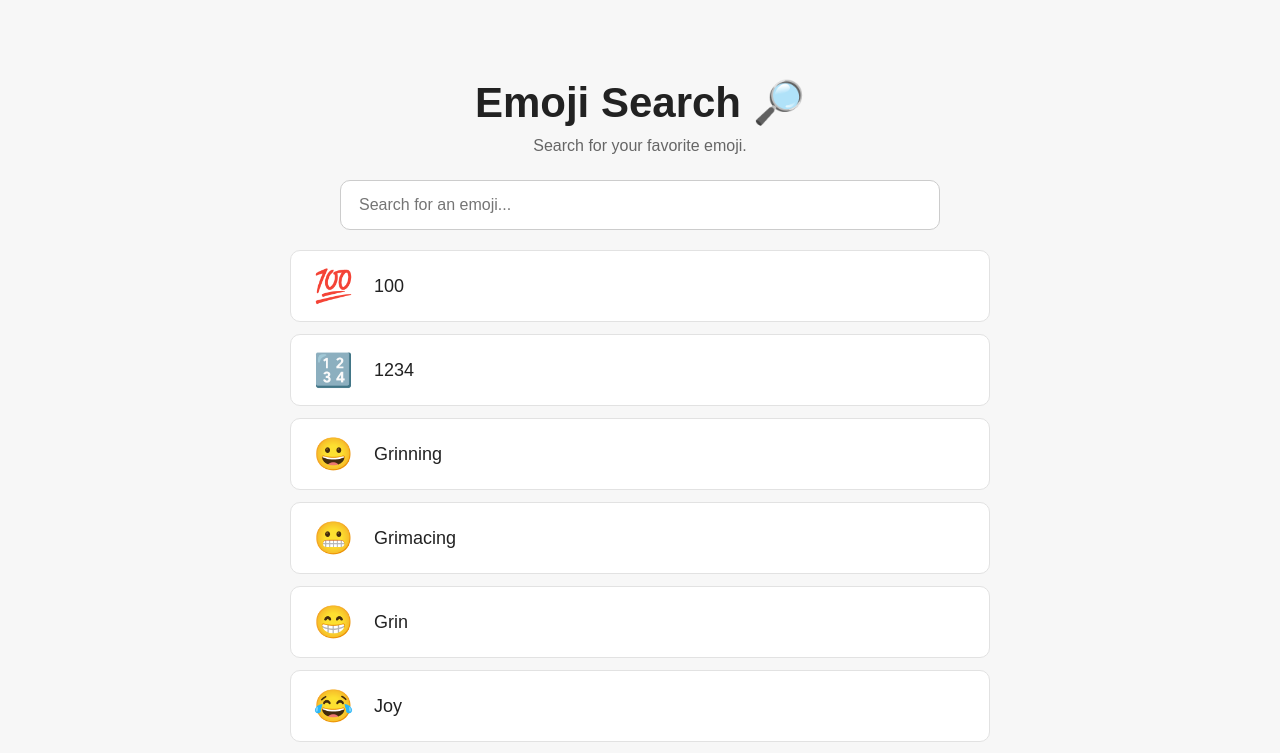
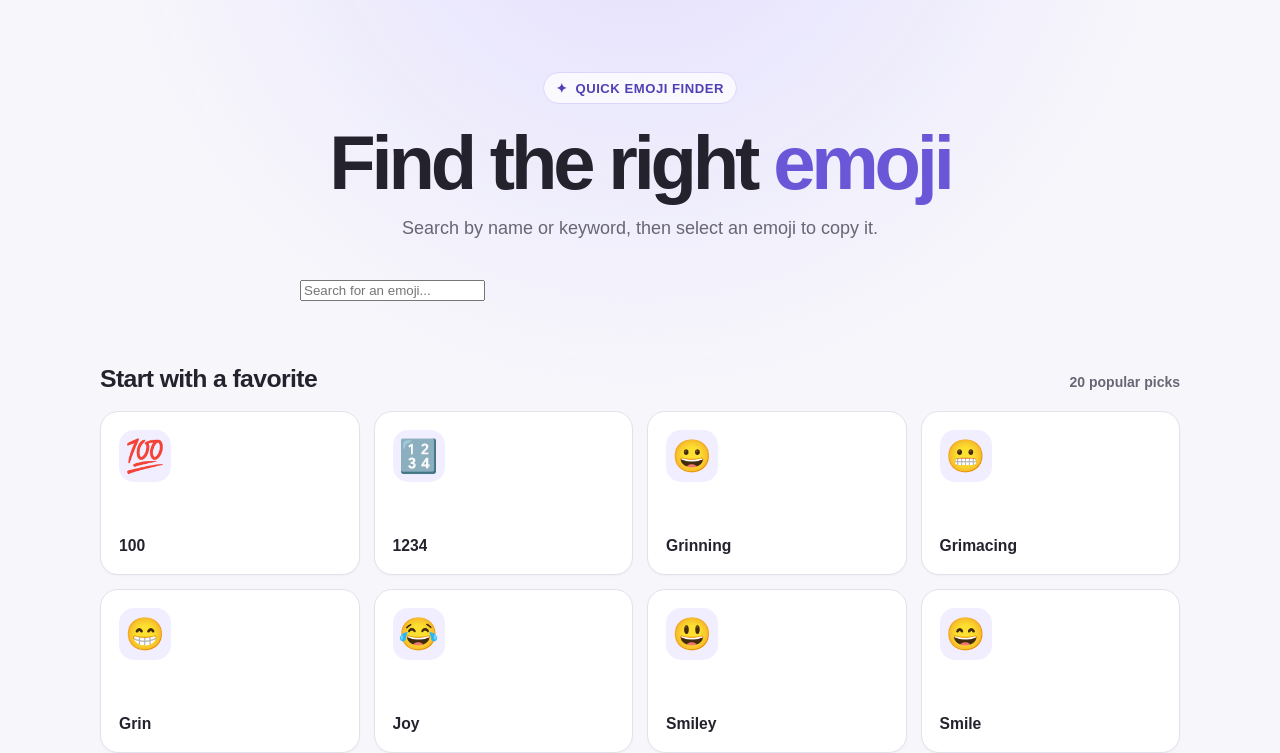
Before and after one commit to mohadesehesmaeilzadeh/emoji-search, a React (Create React App) app: page / in a window 1280 px wide. Shown: the top 753 px of the page. Built offline with nearby package versions, Linux system fonts and the light colour scheme.

Commit message:
edit: update the app

```diff
--- a/src/App.css
+++ b/src/App.css
@@ -1,169 +1,406 @@
+:root {
+  --background: #f7f7fb;
+  --surface: #ffffff;
+  --surface-soft: #f1efff;
+  --text: #24222d;
+  --text-muted: #686575;
+  --border: #e4e1eb;
+  --accent: #6957d8;
+  --accent-dark: #5040b6;
+  --accent-soft: #ece9ff;
+  --focus: #8677ed;
+  --shadow-sm: 0 1px 2px rgba(38, 30, 66, 0.04);
+  --shadow-md: 0 14px 32px rgba(45, 37, 77, 0.1);
+}
+
 .app {
   min-height: 100vh;
-  padding: 50px 20px;
+  padding: 72px 24px 96px;
+  background:
+    radial-gradient(
+      circle at 50% -10%,
+      rgba(220, 214, 255, 0.75),
+      transparent 34rem
+    ),
+    var(--background);
+}
 
+.hero,
+.results {
+  width: min(100%, 1080px);
+  margin-inline: auto;
+}
+
+.hero {
   display: flex;
   flex-direction: column;
   align-items: center;
-
-  background-color: #f7f7f7;
-}
-
-.app h1 {
-  margin-bottom: 10px;
-
-  font-size: 42px;
   text-align: center;
 }
 
-.app > p {
-  margin-top: 0;
-  margin-bottom: 25px;
+.eyebrow {
+  display: inline-flex;
+  align-items: center;
+  gap: 8px;
+  min-height: 32px;
+  padding: 6px 12px;
+  border: 1px solid #dcd6ff;
+  border-radius: 999px;
+  background: rgba(255, 255, 255, 0.72);
+  color: var(--accent-dark);
+  font-size: 0.82rem;
+  font-weight: 700;
+  letter-spacing: 0.04em;
+  text-transform: uppercase;
+}
 
-  color: #666;
+.hero h1 {
+  max-width: 720px;
+  margin: 22px 0 14px;
+  color: var(--text);
+  font-size: clamp(2.5rem, 7vw, 4.75rem);
+  line-height: 0.98;
+  letter-spacing: -0.055em;
+}
+
+.hero h1 span {
+  color: var(--accent);
+}
+
+.hero-description {
+  max-width: 560px;
+  margin: 0;
+  color: var(--text-muted);
+  font-size: clamp(1rem, 2vw, 1.125rem);
+  line-height: 1.65;
+}
+
+.search-bar {
+  width: min(100%, 680px);
+  margin-top: 36px;
+  text-align: left;
+}
+
+.search-bar label {
+  display: block;
+  margin: 0 0 10px 4px;
+  color: var(--text);
+  font-size: 0.875rem;
+  font-weight: 700;
+}
+
+.search-field {
+  position: relative;
+}
+
+.search-icon {
+  position: absolute;
+  top: 50%;
+  left: 18px;
+  color: #777384;
+  fill: none;
+  stroke: currentColor;
+  stroke-linecap: round;
+  stroke-width: 1.8;
+  transform: translateY(-50%);
+  pointer-events: none;
+}
+
+.search-field input {
+  width: 100%;
+  min-height: 60px;
+  padding: 16px 20px 16px 54px;
+  border: 1px solid var(--border);
+  border-radius: 18px;
+  outline: 3px solid transparent;
+  background: rgba(255, 255, 255, 0.94);
+  color: var(--text);
+  box-shadow: var(--shadow-sm), 0 10px 28px rgba(45, 37, 77, 0.07);
+  font-size: 1rem;
+  transition:
+    border-color 160ms ease,
+    box-shadow 160ms ease,
+    outline-color 160ms ease;
+}
+
+.search-field input::placeholder {
+  color: #8a8694;
+}
+
+.search-field input:hover {
+  border-color: #c7c0df;
+}
+
+.search-field input:focus-visible {
+  border-color: var(--accent);
+  outline-color: rgba(134, 119, 237, 0.24);
+  box-shadow: 0 10px 32px rgba(81, 64, 182, 0.12);
+}
+
+.results {
+  margin-top: 64px;
+}
+
+.results-header {
+  display: flex;
+  align-items: baseline;
+  justify-content: space-between;
+  gap: 24px;
+  margin-bottom: 18px;
+}
+
+.results-header h2 {
+  margin: 0;
+  color: var(--text);
+  font-size: clamp(1.25rem, 3vw, 1.55rem);
+  letter-spacing: -0.025em;
+}
+
+.results-header p {
+  margin: 0;
+  color: var(--text-muted);
+  font-size: 0.875rem;
+  font-weight: 600;
+}
+
+.emoji-list {
+  display: grid;
+  grid-template-columns: repeat(4, minmax(0, 1fr));
+  gap: 14px;
+  margin: 0;
+  padding: 0;
+  list-style: none;
+}
+
+.emoji-card {
+  display: grid;
+  grid-template-rows: auto 1fr auto;
+  justify-items: start;
+  width: 100%;
+  min-height: 164px;
+  padding: 18px;
+  overflow: hidden;
+  border: 1px solid var(--border);
+  border-radius: 18px;
+  outline: 3px solid transparent;
+  background: var(--surface);
+  color: var(--text);
+  box-shadow: var(--shadow-sm);
+  text-align: left;
+  cursor: pointer;
+  transition:
+    border-color 160ms ease,
+    box-shadow 160ms ease,
+    transform 160ms ease,
+    outline-color 160ms ease;
+}
+
+.emoji-card:hover {
+  border-color: #cfc8ea;
+  box-shadow: var(--shadow-md);
+  transform: translateY(-3px);
+}
+
+.emoji-card:active {
+  box-shadow: var(--shadow-sm);
+  transform: translateY(-1px);
+}
+
+.emoji-card:focus-visible {
+  border-color: var(--accent);
+  outline-color: var(--focus);
+  outline-offset: 2px;
+  box-shadow: var(--shadow-md);
+}
+
+.emoji-symbol {
+  display: grid;
+  place-items: center;
+  width: 52px;
+  height: 52px;
+  margin-bottom: 18px;
+  border-radius: 15px;
+  background: var(--surface-soft);
+  font-size: 2rem;
+  line-height: 1;
+}
+
+.emoji-title {
+  align-self: end;
+  max-width: 100%;
+  overflow: hidden;
+  font-size: 0.98rem;
+  font-weight: 700;
+  line-height: 1.35;
+  text-overflow: ellipsis;
+  white-space: nowrap;
+}
+
+.copy-hint {
+  margin-top: 6px;
+  color: var(--text-muted);
+  font-size: 0.78rem;
+  font-weight: 600;
+}
+
+.empty-state {
+  display: flex;
+  flex-direction: column;
+  align-items: center;
+  padding: 64px 24px;
+  border: 1px dashed #cec8dd;
+  border-radius: 24px;
+  background: rgba(255, 255, 255, 0.66);
   text-align: center;
 }
 
-.search-bar {
-  width: 100%;
-  max-width: 600px;
+.empty-state-emoji {
+  display: grid;
+  place-items: center;
+  width: 72px;
+  height: 72px;
+  border-radius: 22px;
+  background: var(--accent-soft);
+  font-size: 2.3rem;
 }
 
-.search-bar input {
-  width: 100%;
-
-  padding: 15px 18px;
-
-  border: 1px solid #ccc;
-  border-radius: 10px;
-
-  font-size: 16px;
-
-  background-color: white;
+.empty-state h3 {
+  margin: 20px 0 8px;
+  font-size: 1.3rem;
 }
 
-.search-bar input:focus {
-  outline: none;
-
-  border-color: #222;
+.empty-state p {
+  margin: 0;
+  color: var(--text-muted);
+  line-height: 1.6;
 }
 
-.result-count {
-  width: 100%;
-  max-width: 700px;
-
-  margin-top: 20px;
-
-  font-size: 14px;
-  color: #777;
+.copy-message {
+  position: fixed;
+  right: 24px;
+  bottom: 24px;
+  z-index: 10;
+  display: flex;
+  align-items: center;
+  gap: 10px;
+  max-width: min(420px, calc(100vw - 32px));
+  padding: 12px 16px;
+  border: 1px solid #d9d4e7;
+  border-radius: 14px;
+  background: #2d2938;
+  color: #fff;
+  box-shadow: 0 16px 42px rgba(31, 26, 48, 0.22);
+  font-size: 0.88rem;
+  font-weight: 650;
 }
 
-.emoji-list {
-  width: 100%;
-  max-width: 700px;
-
-  display: flex;
-  flex-direction: column;
-
-  gap: 12px;
-
-  margin-top: 20px;
+.copy-message-icon {
+  display: grid;
+  place-items: center;
+  flex: 0 0 auto;
+  width: 22px;
+  height: 22px;
+  border-radius: 50%;
+  background: #d8ffd9;
+  color: #1c5f28;
+  font-size: 0.75rem;
 }
 
-.emoji-card {
-  display: flex;
-  align-items: center;
-
-  gap: 18px;
-
-  padding: 16px 20px;
-
-  background-color: white;
-
-  border: 1px solid #e2e2e2;
-  border-radius: 10px;
-
-  transition: 0.2s;
+.sr-only {
+  position: absolute;
+  width: 1px;
+  height: 1px;
+  padding: 0;
+  margin: -1px;
+  overflow: hidden;
+  clip: rect(0, 0, 0, 0);
+  white-space: nowrap;
+  border: 0;
 }
 
-.emoji-card:hover {
-  transform: translateY(-2px);
+@media (max-width: 860px) {
+  .app {
+    padding-top: 56px;
+  }
 
-  box-shadow: 0 4px 12px rgba(0, 0, 0, 0.08);
+  .emoji-list {
+    grid-template-columns: repeat(3, minmax(0, 1fr));
+  }
 }
 
-.emoji-symbol {
-  min-width: 45px;
-
-  font-size: 32px;
-  text-align: center;
-}
-
-.emoji-title {
-  font-size: 18px;
-  font-weight: 500;
-}
-
-.no-results {
-  margin-top: 50px;
-
-  font-size: 20px;
-  font-weight: bold;
-
-  text-align: center;
-}
-
-@media (max-width: 768px) {
+@media (max-width: 620px) {
   .app {
-    padding: 30px 15px;
+    padding: 40px 16px 88px;
   }
 
-  .app h1 {
-    font-size: 34px;
+  .hero h1 {
+    margin-top: 18px;
   }
 
-  .search-bar input {
-    padding: 13px 15px;
+  .search-bar {
+    margin-top: 28px;
+  }
 
-    font-size: 15px;
+  .search-field input {
+    min-height: 56px;
+    border-radius: 16px;
+  }
+
+  .results {
+    margin-top: 48px;
+  }
+
+  .results-header {
+    align-items: flex-start;
+    flex-direction: column;
+    gap: 5px;
+  }
+
+  .emoji-list {
+    grid-template-columns: repeat(2, minmax(0, 1fr));
+    gap: 10px;
   }
 
   .emoji-card {
-    padding: 14px 16px;
-
-    gap: 14px;
+    min-height: 148px;
+    padding: 15px;
+    border-radius: 16px;
   }
 
   .emoji-symbol {
-    font-size: 28px;
+    width: 48px;
+    height: 48px;
+    margin-bottom: 15px;
+    font-size: 1.8rem;
   }
 
-  .emoji-title {
-    font-size: 16px;
+  .copy-message {
+    right: 16px;
+    bottom: 16px;
+    left: 16px;
   }
 }
 
-.emoji-card {
-  cursor: pointer;
+@media (max-width: 370px) {
+  .emoji-list {
+    grid-template-columns: 1fr;
+  }
+
+  .emoji-card {
+    min-height: 132px;
+  }
 }
 
-.copy-message {
-  margin-top: 15px;
+@media (prefers-reduced-motion: reduce) {
+  *,
+  *::before,
+  *::after {
+    scroll-behavior: auto !important;
+    transition-duration: 0.01ms !important;
+  }
 
-  padding: 10px 16px;
-
-  background-color: white;
-
-  border: 1px solid #ddd;
-  border-radius: 8px;
-
-  font-weight: bold;
+  .emoji-card:hover,
+  .emoji-card:active {
+    transform: none;
+  }
 }
-
-.emoji-card:hover {
-  transform: translateY(-2px);
-
-  box-shadow: 0 4px 12px rgba(0, 0, 0, 0.08);
-
-  border-color: #aaa;
-}
--- a/src/App.js
+++ b/src/App.js
@@ -1,4 +1,4 @@
-import { useState } from "react";
+import { useMemo, useRef, useState } from "react";
 
 import "./App.css";
 import emojiList from "./data/emojiList.json";
@@ -6,69 +6,100 @@ import emojiList from "./data/emojiList.json";
 import SearchBar from "./components/SearchBar";
 import EmojiList from "./components/EmojiList";
 
+const DEFAULT_EMOJI_COUNT = 20;
+
 function App() {
   const [search, setSearch] = useState("");
-  const [copiedEmoji, setCopiedEmoji] = useState("");
-
-  const handleSearchChange = (event) => {
-    setSearch(event.target.value);
-  };
-
-  const handleCopyEmoji = async (symbol) => {
-    await navigator.clipboard.writeText(symbol);
-
-    setCopiedEmoji(symbol);
-
-    setTimeout(() => {
-      setCopiedEmoji("");
-    }, 1500);
-  };
+  const [copyMessage, setCopyMessage] = useState("");
+  const copyMessageTimeout = useRef(null);
 
   const normalizedSearch = search.trim().toLowerCase();
 
-  const filteredEmojis = emojiList.filter((emoji) => {
-    return (
-      emoji.title.toLowerCase().includes(normalizedSearch) ||
-      emoji.keywords.toLowerCase().includes(normalizedSearch)
-    );
-  });
+  const filteredEmojis = useMemo(() => {
+    if (!normalizedSearch) {
+      return emojiList.slice(0, DEFAULT_EMOJI_COUNT);
+    }
 
-  const displayedEmojis = normalizedSearch
-    ? filteredEmojis
-    : emojiList.slice(0, 20);
+    return emojiList.filter(({ title, keywords }) => {
+      return (
+        title.toLowerCase().includes(normalizedSearch) ||
+        keywords.toLowerCase().includes(normalizedSearch)
+      );
+    });
+  }, [normalizedSearch]);
+
+  const handleCopyEmoji = async (symbol, title) => {
+    window.clearTimeout(copyMessageTimeout.current);
+
+    try {
+      await navigator.clipboard.writeText(symbol);
+      setCopyMessage(symbol + " " + title + " copied to your clipboard.");
+    } catch {
+      setCopyMessage("Copying is unavailable in this browser.");
+    }
+
+    copyMessageTimeout.current = window.setTimeout(() => {
+      setCopyMessage("");
+    }, 2400);
+  };
+
+  const resultLabel = normalizedSearch
+    ? filteredEmojis.length +
+      " " +
+      (filteredEmojis.length === 1 ? "result" : "results")
+    : DEFAULT_EMOJI_COUNT + " popular picks";
 
   return (
     <main className="app">
-      <h1>Emoji Search 🔎</h1>
+      <section className="hero" aria-labelledby="page-title">
+        <div className="eyebrow">
+          <span aria-hidden="true">✦</span>
+          Quick emoji finder
+        </div>
 
-      <p>Search for your favorite emoji.</p>
+        <h1 id="page-title">
+          Find the right <span>emoji</span>
+        </h1>
 
-      <SearchBar
-        value={search}
-        onChange={handleSearchChange}
-      />
+        <p className="hero-description">
+          Search by name or keyword, then select an emoji to copy it.
+        </p>
 
-      {copiedEmoji && (
-        <p className="copy-message">
-          {copiedEmoji} Copied! ✅
-        </p>
-      )}
+        <SearchBar value={search} onChange={setSearch} />
+      </section>
 
-      {normalizedSearch && (
-        <p className="result-count">
-          Results: {filteredEmojis.length}
-        </p>
-      )}
+      <section className="results" aria-labelledby="results-title">
+        <div className="results-header">
+          <h2 id="results-title">
+            {normalizedSearch ? "Search results" : "Start with a favorite"}
+          </h2>
+          <p aria-live="polite">{resultLabel}</p>
+        </div>
 
-      {normalizedSearch && filteredEmojis.length === 0 ? (
-        <p className="no-results">
-          No emojis found 😢
-        </p>
-      ) : (
-        <EmojiList
-          emojis={displayedEmojis}
-          onEmojiClick={handleCopyEmoji}
-        />
+        {normalizedSearch && filteredEmojis.length === 0 ? (
+          <div className="empty-state">
+            <span className="empty-state-emoji" aria-hidden="true">
+              🫥
+            </span>
+            <h3>No emoji found</h3>
+            <p>Try a broader word like “happy,” “food,” or “heart.”</p>
+          </div>
+        ) : (
+          <EmojiList emojis={filteredEmojis} onEmojiClick={handleCopyEmoji} />
+        )}
+      </section>
+
+      <div className="sr-only" role="status" aria-live="polite" aria-atomic="true">
+        {copyMessage}
+      </div>
+
+      {copyMessage && (
+        <div className="copy-message" aria-hidden="true">
+          <span className="copy-message-icon" aria-hidden="true">
+            ✓
+          </span>
+          {copyMessage}
+        </div>
       )}
     </main>
   );
```
